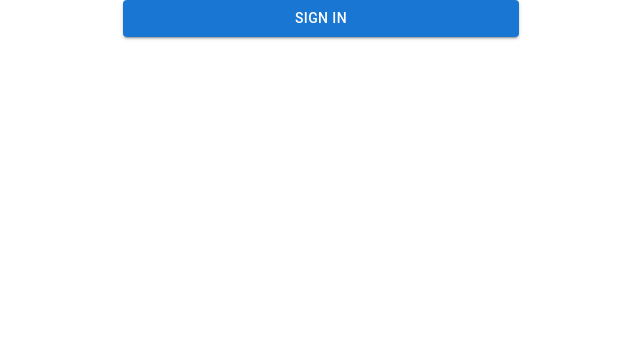
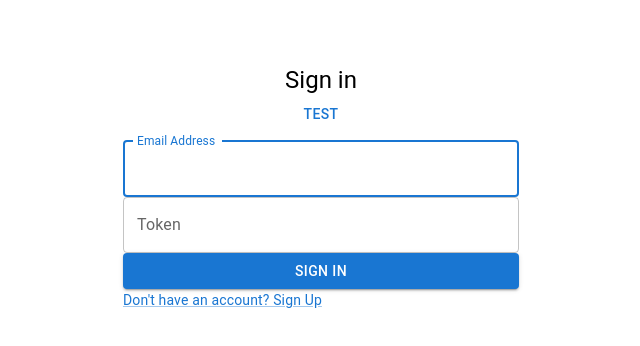
Before and after one commit to janithmalshan/erply-react-news-app, a React (Create React App) app: page /login in a window 1280 px wide. Shown: the top 346 px of the page, without its empty margins (319-959 px from the left). Built offline with nearby package versions, Linux system fonts and the light colour scheme.

Commit message:
news api token check

```diff
--- a/src/Routes.tsx
+++ b/src/Routes.tsx
@@ -1,7 +1,7 @@
 import React, {useContext} from "react";
 import {Routes as Router, Route, Navigate, Outlet} from "react-router-dom";
+import {AuthContext} from "./context/AuthContext";
 import Login from "./pages/Login";
-import {AuthContext} from "./context/AuthContext";
 import Home from "./pages/Home";
 
 type Props = {}
@@ -13,6 +13,7 @@ const PrivateRoutes = () => {
 }
 
 const Routes = (props: Props) => {
+    const { authenticated } = useContext(AuthContext)
     return (
         <Router>
             <Route path="/login" element={<Login/>}/>
--- a/src/context/AuthContext.tsx
+++ b/src/context/AuthContext.tsx
@@ -7,13 +7,16 @@ type Props = {
 
 type IAuthContext = {
     authenticated: boolean;
-    setAuthenticated: (newState: boolean) => void
+    setAuthenticated: (newState: boolean) => void;
+    token: string;
+    setToken: (newState: string) => void
 }
 
 const initialValue = {
     authenticated: false,
-    setAuthenticated: () => {
-    }
+    setAuthenticated: () => {},
+    token: '',
+    setToken: () => {}
 }
 
 const AuthContext = createContext<IAuthContext>(initialValue)
@@ -21,11 +24,12 @@ const AuthContext = createContext<IAuthContext>(initialValue)
 const AuthProvider = ({children}: Props) => {
     //Initializing an auth state with false
     const [authenticated, setAuthenticated] = useState(initialValue.authenticated)
+    const [token, setToken] = useState(initialValue.token)
 
     const navigate = useNavigate()
 
     return (
-        <AuthContext.Provider value={{authenticated, setAuthenticated}}>
+        <AuthContext.Provider value={{authenticated, setAuthenticated, token, setToken}}>
             {children}
         </AuthContext.Provider>
     )
--- a/src/pages/Home.tsx
+++ b/src/pages/Home.tsx
@@ -2,11 +2,15 @@ import * as React from 'react';
 import Box from '@mui/material/Box';
 import Typography from '@mui/material/Typography';
 import Container from "@mui/material/Container";
+import {useContext} from "react";
+import {AuthContext} from "../context/AuthContext";
 
 type Props = {}
 
 const Home = (props: Props) => {
+    const {authenticated} = useContext(AuthContext);
 
+    console.log('authenticated', authenticated)
     return (
         <Container component="main" maxWidth="xs">
             <Box
--- a/src/pages/Login.tsx
+++ b/src/pages/Login.tsx
@@ -1,4 +1,4 @@
-import React, { useState, useEffect, useContext } from 'react';
+import React, {useState, useEffect, useContext} from 'react';
 import Box from '@mui/material/Box';
 import Typography from '@mui/material/Typography';
 import Button from '@mui/material/Button';
@@ -8,29 +8,78 @@ import Checkbox from "@mui/material/Checkbox";
 import Link from "@mui/material/Link";
 import Grid from "@mui/material/Grid";
 import Container from "@mui/material/Container";
-import { useLocation, useNavigate } from 'react-router-dom';
+import {useNavigate} from 'react-router-dom';
+import axios from "axios";
 import {AuthContext} from "../context/AuthContext";
 
 type Props = {}
 
 const Login = (props: Props) => {
-    const {authenticated, setAuthenticated} = useContext(AuthContext);
+    const {authenticated, setAuthenticated, token, setToken} = useContext(AuthContext);
     const navigate = useNavigate();
+//b2a883c8139c457f85c1a1df484d278e
     const handleSubmit = () => {
-
+        const url = 'https://newsapi.org/v2/everything?q=keyword&apiKey=' + token;
+        axios.get(url).then(r => {
+            console.log(r.data.status)
+            if (r.data.status == "ok") {
+                navigate("/")
+            }
+        }).catch(function (error) {
+            // navigate to login page if token invalid
+            navigate("/login")
+        });
         setAuthenticated(true);
+        if (authenticated) {
             navigate("/");
-        console.log('submit')
+        }
+        console.log('+', authenticated, token)
     }
     return (
         <Container component="div" maxWidth="xs">
+            <Box
+                sx={{
+                    marginTop: 8,
+                    display: "flex",
+                    flexDirection: "column",
+                    alignItems: "center",
+                }}
+            >
+                <Typography component="h1" variant="h5">
+                    Sign in
+                </Typography>
+                <Button>test</Button>
+                <Box component="form" sx={{mt: 1}}>
+                    <TextField
+                        fullWidth
+                        id="email"
+                        label="Email Address"
+                        name="email"
+                        autoFocus
+                    />
+                    <TextField
+                        fullWidth
+                        name="token"
+                        label="Token"
+                        id="token"
+                        onChange={(e) => setToken(e.target.value)}
+                    />
                     <Button
                         fullWidth
                         variant="contained"
-                onClick={() => handleSubmit()}
+                        onClick={handleSubmit}
                     >
                         Sign In
                     </Button>
+                    <Grid container>
+                        <Grid item>
+                            <Link href="#" variant="body2">
+                                {"Don't have an account? Sign Up"}
+                            </Link>
+                        </Grid>
+                    </Grid>
+                </Box>
+            </Box>
         </Container>
     );
 }
```
Lines whose indentation alone changed are shown as unchanged.
